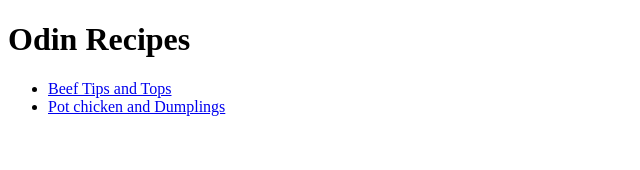
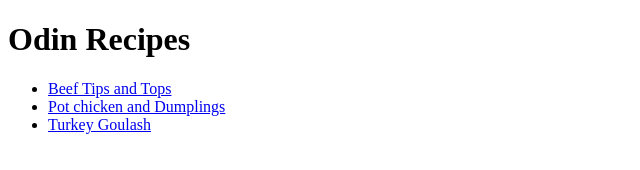
Before and after one commit to lurkingdennis/odin-recipes, a plain HTML site: page index.html in a window 1280 px wide. Shown: the whole page, without its empty margins (0-640 px from the left). Drawn offline with Linux system fonts and the light colour scheme.

Commit message:
added link for turkey goulash

```diff
--- a/index.html
+++ b/index.html
@@ -9,6 +9,7 @@
 		<ul>
 			<li><a href="recipes/beeftipsandtots.html">Beef Tips and Tops</a></li>
 			<li><a href="recipes/potchickenanddumplings.html">Pot chicken and Dumplings</a></li>
+			<li><a href="recipes/turkeygoulash.html">Turkey Goulash</a></li>
 		</ul>
 	</body>
 </html>
```
